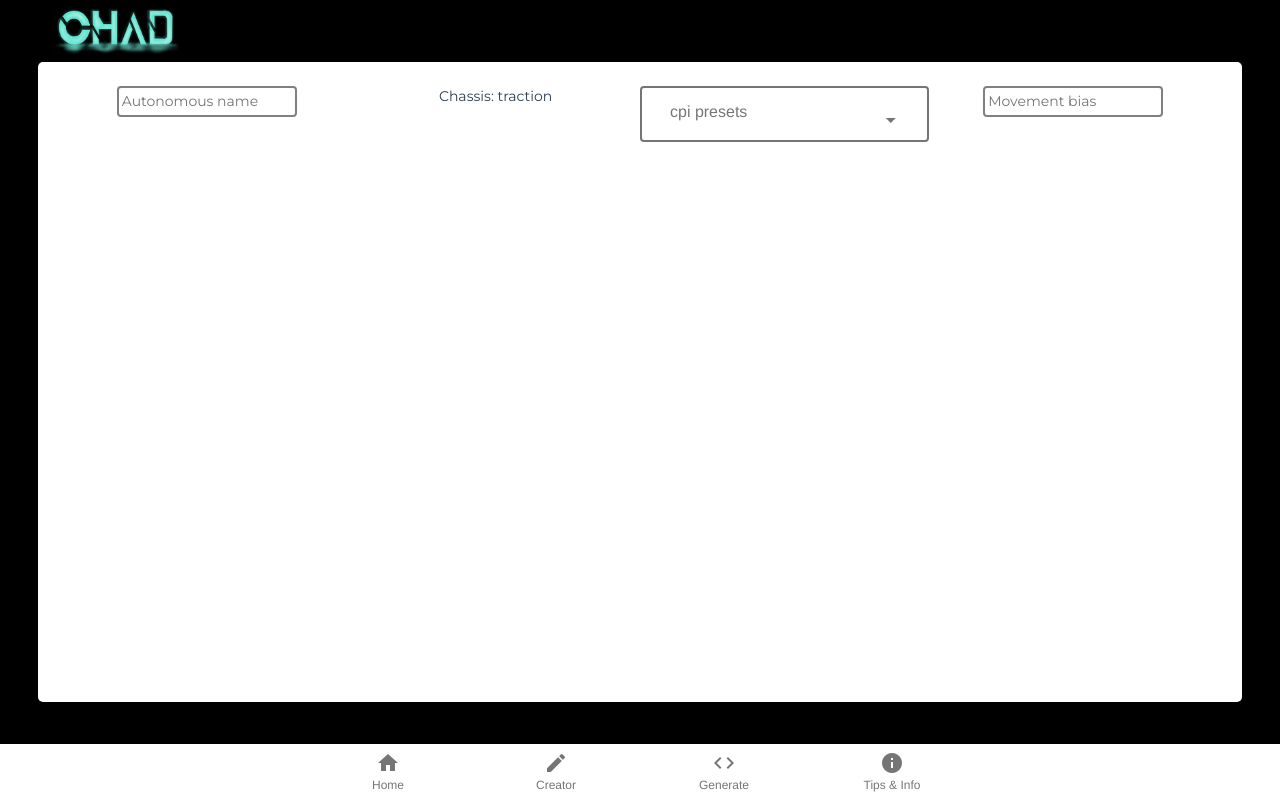
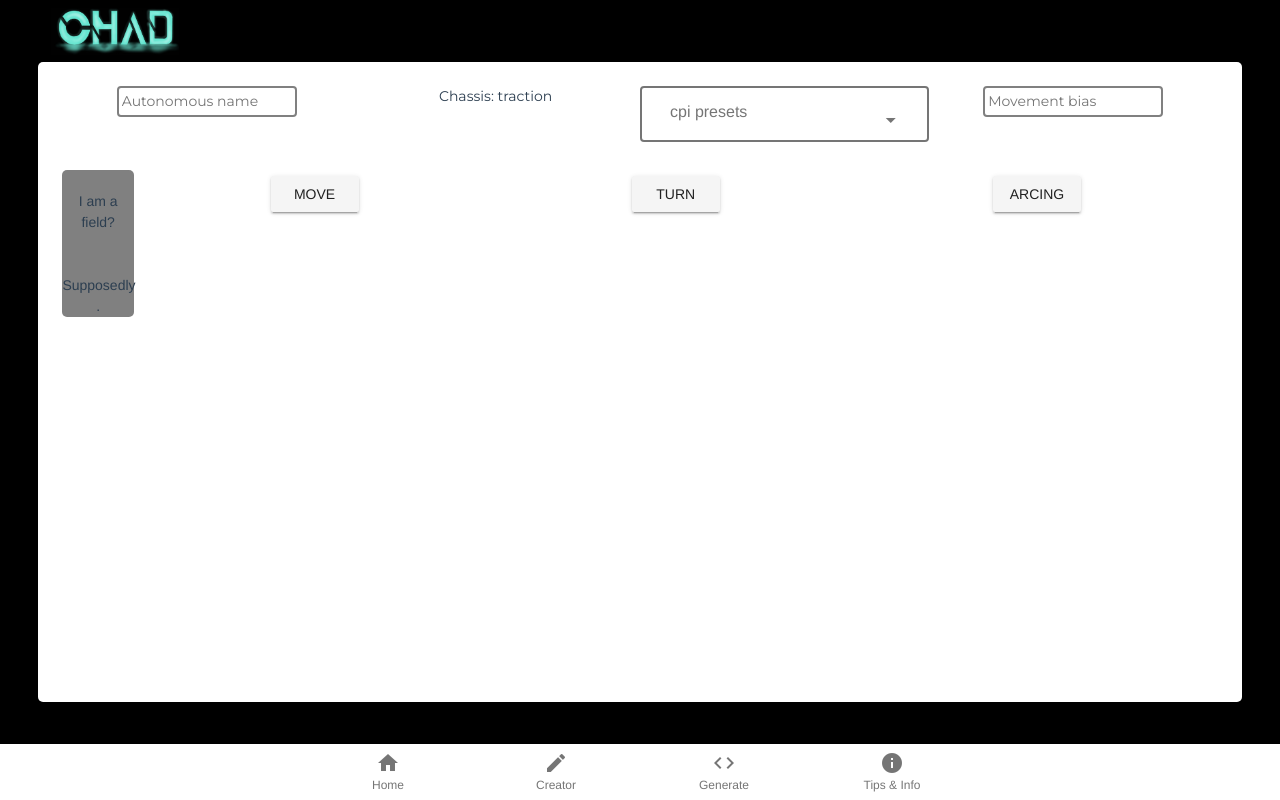
Before and after one commit to ThunderPengwins/CHAD, a Vue app: page /creator in a window 1280 px wide. Built offline with nearby package versions, Linux system fonts and the light colour scheme; a small style sheet from the web is missing.

Commit message:
we added some things and broke others

```diff
--- a/src/store/store.js
+++ b/src/store/store.js
@@ -13,6 +13,7 @@ export const store = new Vuex.Store({
     }
   },
   getters: {
-    chassis: state => state.chassis
+    chassis: state => state.chassis,
+    isArcingAvail: state => state.chassis=='traction' || state.chassis=='omni wheel'
   }
 })
--- a/src/views/Creator.vue
+++ b/src/views/Creator.vue
@@ -4,8 +4,8 @@
         <img src="@/assets/Pictures/chadLogo.jpg" class="logo">
     </div>
     <div class="interface">
-        <v-container class="encoders" fluid>
-            <v-layout row wrap>
+        <v-container class="encoders" fluid grid-list-m box>
+            <v-layout row>
                 <v-flex align-content-start sm3>
                     <input v-model="message" placeholder="Autonomous name" id="in-name"/>
                 </v-flex>
@@ -19,8 +19,28 @@
                     <input type="number" v-model="message" placeholder="Movement bias" id="in-bias"/>
                 </v-flex>
             </v-layout>
+            <v-layout row>
+                <v-layout row wrap>
+                <v-flex sm12>
+                    <div id="field">
+                        <br/>I am a field?<br/><br/><br/>Supposedly<br/>.
+                    </div>
+                </v-flex>
+                </v-layout>
+                <v-flex sm4>
+                    <v-btn>Move</v-btn>
+                </v-flex>
+                <v-flex sm4>
+                    <v-btn>Turn</v-btn>
+                </v-flex>
+                <v-flex sm4 v-if=$store.getters.isArcingAvail>
+                    <v-btn>Arcing</v-btn>
+                </v-flex>
+                <v-flex sm4 v-if=!$store.getters.isArcingAvail>
+                    <v-btn>Strafing</v-btn>
+                </v-flex>
+            </v-layout>
         </v-container>
-
     </div>
     <bottom-navigation>
     </bottom-navigation>
@@ -86,24 +106,10 @@ export default {
     font-family: 'Montserrat', sans-serif;
 }
 
-.cchas{
-    padding:3px;
-    position: absolute;
-    margin: 3%;
-    left: 23%;
-}
-
-#hope{
-    border: 2px solid gray;
-}
-
 #field{
-    top: 10%;
-    position: absolute;
-    width: 40%;
-    height: 40%;
-    left: 10%;
     background-color: gray;
+    height: 100%;
+    border-radius: 5px;
 }
 
 </style>
```
